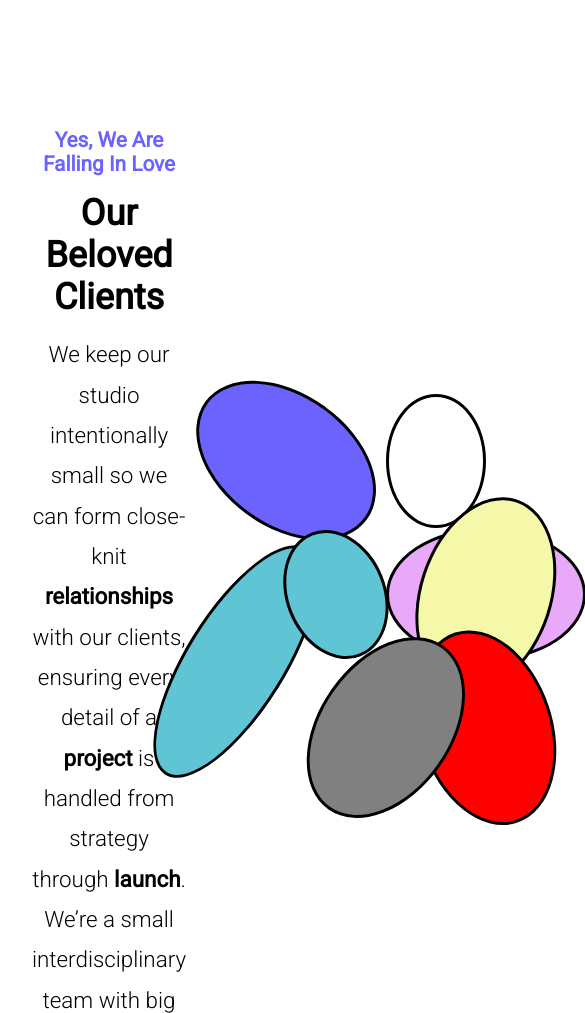
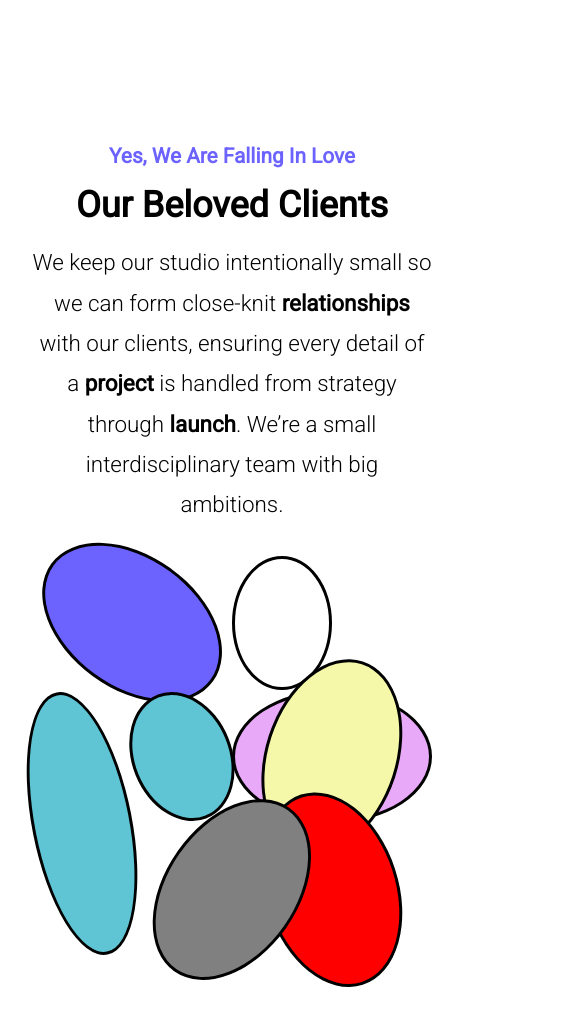
Before and after one commit to nelson521/mocCompany, a plain HTML site: page index.html in a window 390 px wide. Shown: the part 809-1822 px from the top of the page, 585 px wide, since content can reach past the window. Drawn offline with Linux system fonts and the light colour scheme.

Commit message:
add responsize to client section

```diff
--- a/style.css
+++ b/style.css
@@ -206,3 +206,18 @@ a {
     margin-top: 3rem;
   }
 }
+
+@media only screen and (max-width: 1024px) {
+  #clients-section {
+    display: grid;
+    grid-template-columns: 1fr;
+    grid-template-rows: repeat(2, auto);
+    justify-items: center;
+    align-items: center;
+    text-align: center;
+  }
+
+  .box:nth-child(2) {
+    transform: rotate(349deg);
+  }
+}
```
